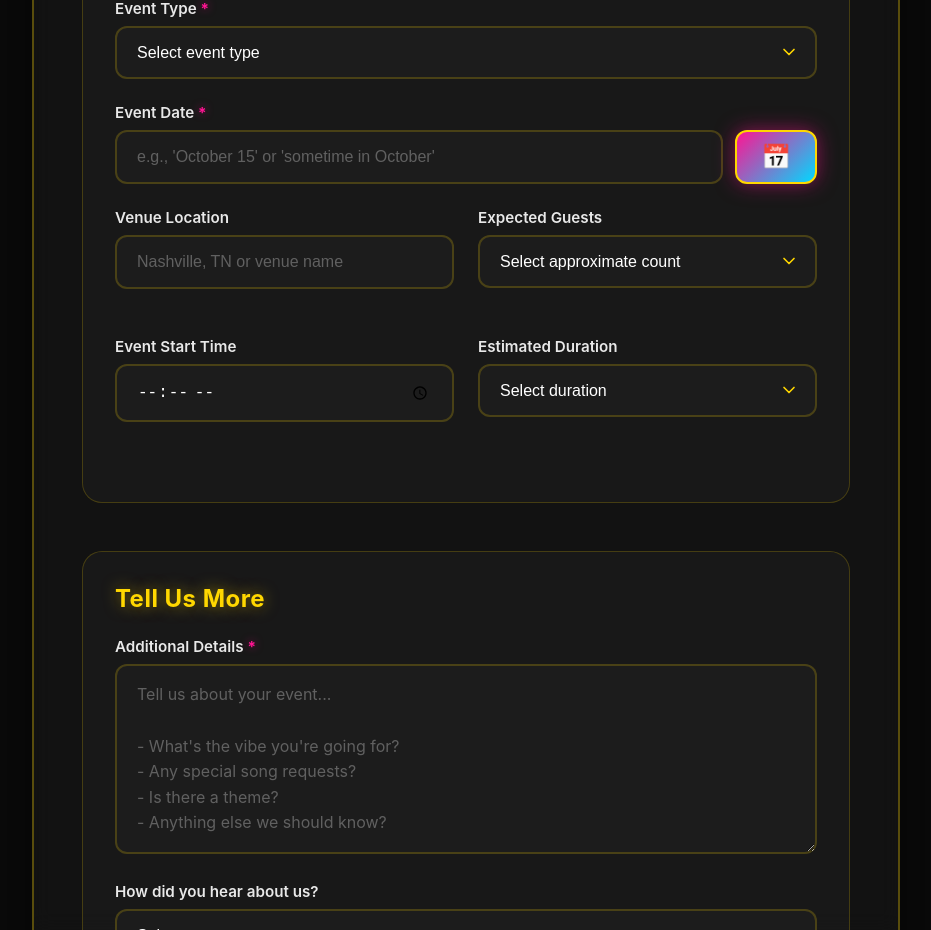
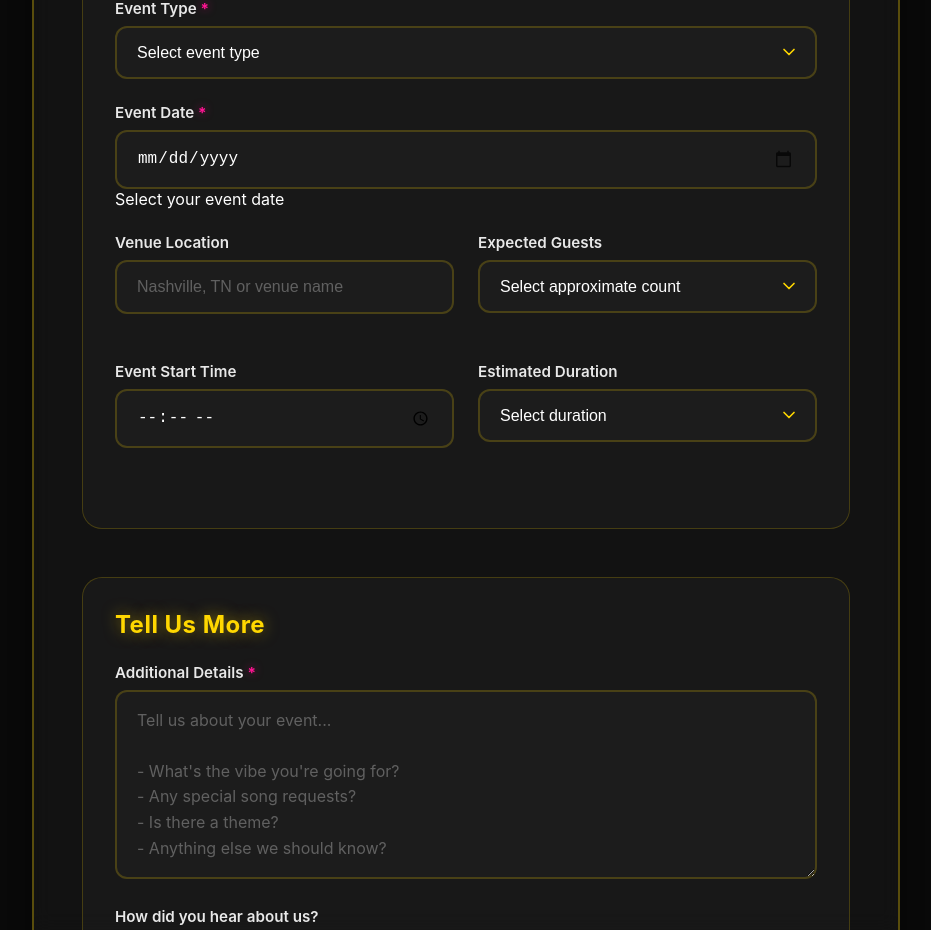
Before and after one commit to jonathanTyoung/karaoke-band-site, a React (Create React App) app: page / in a window 1280 px wide. Shown: the part 4100-5030 px from the top of the page, without its empty margins (174-1105 px from the left). Built offline with nearby package versions, Linux system fonts and the light colour scheme.

Commit message:
updated calendar display on moble

```diff
--- a/src/components/ContactForm.css
+++ b/src/components/ContactForm.css
@@ -363,3 +363,25 @@
     font-size: 1.1rem;
   }
 }
+
+/* Date input styling - make it look good on all devices */
+.form-group input[type="date"] {
+  cursor: pointer;
+  position: relative;
+}
+
+.form-group input[type="date"]::-webkit-calendar-picker-indicator {
+  cursor: pointer;
+  font-size: 1.2rem;
+  opacity: 0.7;
+  transition: opacity 0.3s ease;
+}
+
+.form-group input[type="date"]::-webkit-calendar-picker-indicator:hover {
+  opacity: 1;
+}
+
+/* Firefox date picker styling */
+.form-group input[type="date"]::-moz-calendar-picker-indicator {
+  cursor: pointer;
+}
--- a/src/components/ContactForm.jsx
+++ b/src/components/ContactForm.jsx
@@ -119,28 +119,6 @@ const ContactForm = () => {
       setErrors({ submit: "Something went wrong. Please try again." });
     } finally {
       setIsSubmitting(false);
-    }
-  };
-
-  // Calendar picker functionality - FIXED FOR MOBILE
-  const handleCalendarClick = () => {
-    const dateInput = document.getElementById("event-date-picker");
-    if (dateInput) {
-      // Trigger the date picker directly
-      dateInput.focus();
-      dateInput.click();
-    }
-  };
-
-  const handleDatePickerChange = (e) => {
-    if (e.target.value) {
-      const date = new Date(e.target.value);
-      const formatted = date.toLocaleDateString("en-US", {
-        month: "long",
-        day: "numeric",
-        year: "numeric",
-      });
-      setFormData((prev) => ({ ...prev, eventDate: formatted }));
     }
   };
 
@@ -359,33 +337,23 @@ const ContactForm = () => {
             >
               Event Date <span className="required">*</span>
             </label>
-            <div className="date-input-wrapper">
             <input
-                type="text"
+              type="date"
               id="event-date"
               name="eventDate"
               value={formData.eventDate}
-                onChange={handleChange}
+              onChange={(e) => {
+                setFormData((prev) => ({ ...prev, eventDate: e.target.value }));
+                if (errors.eventDate) {
+                  setErrors((prev) => ({ ...prev, eventDate: "" }));
+                }
+              }}
               onFocus={() => setFocusedField("event-date")}
               onBlur={() => setFocusedField(null)}
               className={errors.eventDate ? "error" : ""}
-                placeholder="e.g., 'October 15' or 'sometime in October'"
+              min={new Date().toISOString().split("T")[0]}
             />
-              <button
-                type="button"
-                className="calendar-button"
-                onClick={handleCalendarClick}
-                title="Open calendar picker"
-              >
-                📅
-              </button>
-              <input
-                type="date"
-                id="event-date-picker"
-                onChange={handleDatePickerChange}
-                style={{ display: "none" }}
-              />
-            </div>
+            <span className="field-hint">Select your event date</span>
             {errors.eventDate && (
               <motion.span
                 className="error-message"
```
Lines whose indentation alone changed are shown as unchanged.
